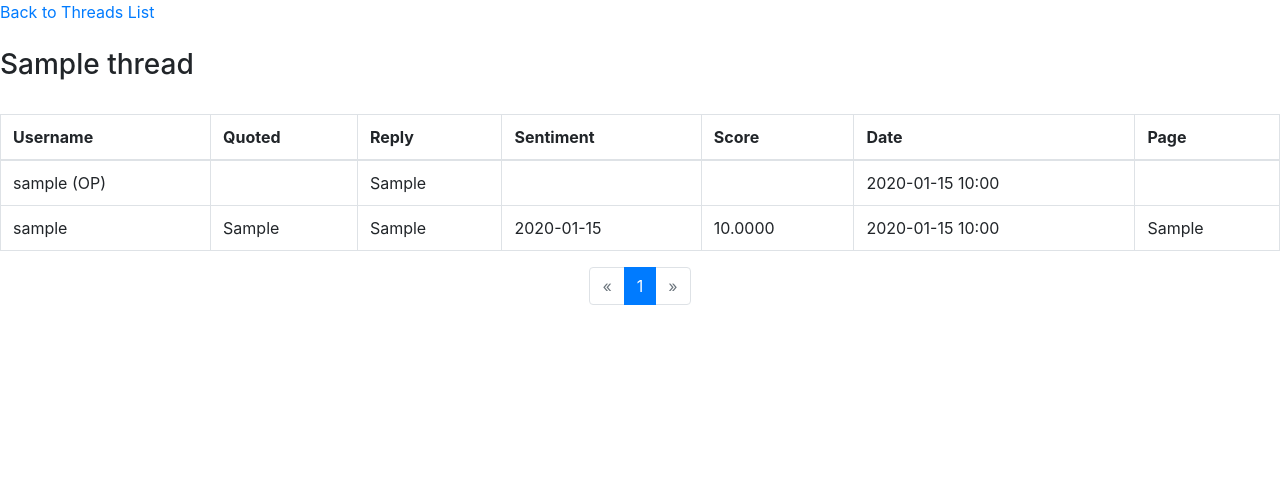
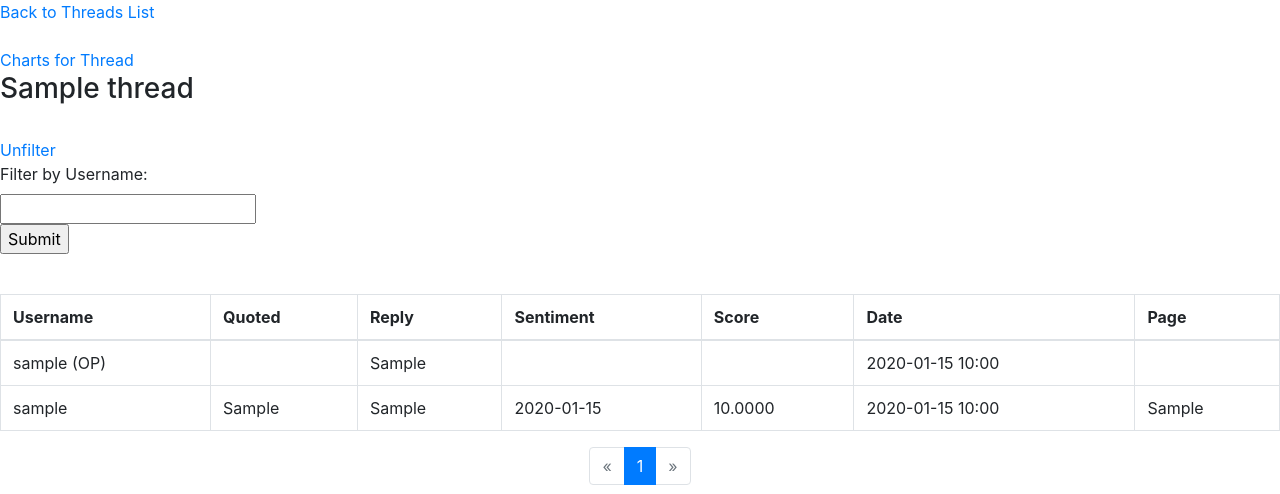
Before and after one commit to mmcd2886/django-forum, a Django app: page /polls/1/ in a window 1280 px wide. Shown: the top 494 px of the page. Run offline with Django 3.2, Linux system fonts and the light colour scheme; tables that the repository leaves empty hold one stand-in row (values such as "Sample post"); some libraries are stand-ins or nearby versions.

Commit message:
Fixed issue where sentiment piechart did not have the right counts for each sentiment category

```diff
--- a/mysite/polls/templates/polls/detail.html
+++ b/mysite/polls/templates/polls/detail.html
@@ -9,7 +9,17 @@ https://simpleisbetterthancomplex.com/tutorial/2016/08/03/how-to-paginate-with-d
 <a href="{% url 'polls:index'%}">Back to Threads List</a>
 <br>
 <br>
+<a href="{% url 'polls:pie_chart' thread_info.thread_id %}">Charts for Thread</a>
+<br>
 <h3>{{ thread_info.title }}</h3>
+<br>
+<a href="{% url 'polls:detail' thread_info.thread_id %}">Unfilter</a>
+<!--filter by user name form-->
+<form method="POST">{% csrf_token %}
+  <label for="fname">Filter by Username:</label><br>
+  <input type="text" id="fname" name="fname"><br>
+  <input type="submit" value="Submit">
+</form>
 <br>
 <div>
 <table class="table table-bordered">
--- a/mysite/polls/views.py
+++ b/mysite/polls/views.py
@@ -39,10 +39,21 @@ def index(request):
 
 
 def detail(request, thread_id):
+    # if will run when filtering by username
+    if request.method == 'POST':
+        username_filter = request.POST['fname']
+        print(username_filter)
+
+        # posts should be changed to post_list. This section is interim until i figure out pagination
+        posts = Posts.objects.filter(thread_id=thread_id).filter(username=username_filter).order_by('date_time')
+        thread_info = Threads.objects.get(thread_id=thread_id)
+        context = {'posts': posts, 'thread_info': thread_info}
+        return render(request, 'polls/detail.html', context)
+    else:  # get the replies from the thread
+        post_list = Posts.objects.filter(thread_id=thread_id).order_by('date_time')
     # get data for the thread so that you can display information for it in charts.html
     thread_info = Threads.objects.get(thread_id=thread_id)
-    # get the replies from the thread
-    post_list = Posts.objects.filter(thread_id=thread_id).order_by('date_time')
+
     # get the page number from the URL
     page_number = request.GET.get('page', 1)
 
@@ -72,12 +83,19 @@ def detail(request, thread_id):
 def pie_chart(request, thread_id):
     # if statement will run when a date range is submitted on the charts page. This will filter out any posts not
     # within the date range
-    if request.method == 'POST':
+    if request.method == 'POST' and 'start_date' in request.POST:
         date_picker_start_date = request.POST['start_date']
         date_picker_end_date = request.POST['end_date']
         print(date_picker_start_date, " - ", date_picker_end_date)
-        replies_from_thread_df = pd.DataFrame.from_records(Posts.objects.filter(thread_id=thread_id).filter(date_time__range=[date_picker_start_date, date_picker_end_date]).values())
-        #print(thread_info)
+        replies_from_thread_df = pd.DataFrame.from_records(Posts.objects.filter(thread_id=thread_id).filter(
+            date_time__range=[date_picker_start_date, date_picker_end_date]).values())
+    # statement will run if username is submitted in the form. Will only show charts for this username
+    elif request.method == 'POST' and 'fname' in request.POST:
+        username_filter = request.POST['fname']
+        print(username_filter)
+        replies_from_thread_df = pd.DataFrame.from_records(
+            Posts.objects.filter(thread_id=thread_id).filter(username=username_filter).values())
+    # will run when page first loads, and no form submissions have been made on the page.
     else:
         # after thread link is clicked, use thread_id to filter replies for only that thread.
         # Convert this returned sql to a dataframe
@@ -89,28 +107,38 @@ def pie_chart(request, thread_id):
     date_of_first_reply = df_for_getting_dates.date_time.min()
     date_of_last_reply = df_for_getting_dates.date_time.max()
 
-    # get the dates of the first last replies after the dates have been filtered within a date range using the date picker
+    # get the dates of the first last replies after the dates have been filtered within a date range using the date
+    # picker
     date_of_first_reply_in_date_range = replies_from_thread_df.date_time.min()
     date_of_last_reply_in_date_range = replies_from_thread_df.date_time.max()
-
 
     # get data for the thread so that you can display information for it in charts.html
     thread_info = Threads.objects.get(thread_id=thread_id)
 
     # labels to pass to charts.html for the sentiment pie chart
-    sentiment_pie_chart_labels = ["Negative", "Neutral", "Positive"]
+    sentiment_pie_chart_labels = ["Positive", "Negative", "Neutral"]
 
     # pie chart sentiment with quotes
-    # groupby the sentiment column (pos. neg. neut.) add up each and create the total sentiment column
-    sentiment_with_quotes_df = replies_from_thread_df.groupby(["sentiment"]).size().reset_index(name="total sentiment")
-    sentiment_with_quotes_data = sentiment_with_quotes_df["total sentiment"].tolist()
+    # find the number of occurrences of Pos, Neg, Neut in sentiment column.
+    quotes_sentiment_count_list = []
+    quotes_df = replies_from_thread_df[replies_from_thread_df["quoted"] == "quote"]
+    for sentiment in sentiment_pie_chart_labels:
+        if sentiment in quotes_df['sentiment'].values:
+            quotes_sentiment_count_list.append(quotes_df['sentiment'].value_counts()[sentiment])
+        else:
+            quotes_sentiment_count_list.append(0)
+    print(quotes_sentiment_count_list)
 
-    # pie chart sentiment without quotes
-    # groupby the sentiment column (pos. neg. neut.) add up each a create the total sentiment column, but do not
-    # include replies that have quotes from other users because this could impact overall sentiment.
+    # pie chart sentiment without quoted replies
+    # find the number of occurrences of Pos, Neg, Neut in sentiment column.
+    no_quotes_sentiment_count_list = []
     no_quotes_df = replies_from_thread_df[replies_from_thread_df["quoted"] == "No quote"]
-    sentiment_no_quotes_df = no_quotes_df.groupby(["sentiment"]).size().reset_index(name="total sentiment")
-    sentiment_no_quotes_data = sentiment_no_quotes_df["total sentiment"].tolist()
+    for sentiment in sentiment_pie_chart_labels:
+        if sentiment in no_quotes_df['sentiment'].values:
+            no_quotes_sentiment_count_list.append(no_quotes_df['sentiment'].value_counts()[sentiment])
+        else:
+            no_quotes_sentiment_count_list.append(0)
+    print(no_quotes_sentiment_count_list)
 
     # Total Replies on a day in Chron order bar chart
     # Groupby Day using freq='D' and then find the size() and add it to the column Total Replies which will tally
@@ -172,8 +200,8 @@ def pie_chart(request, thread_id):
 
     context = {'thread_info': thread_info,
                'sentiment_pie_chart_labels': sentiment_pie_chart_labels,
-               'sentiment_with_quotes_data': sentiment_with_quotes_data,
-               'sentiment_no_quotes_data': sentiment_no_quotes_data,
+               'quotes_sentiment_count_list': quotes_sentiment_count_list,
+               'sentiment_no_quotes_data': no_quotes_sentiment_count_list,
                'total_replies_datetime_bar_chart_labels': total_replies_datetime_bar_chart_labels,
                'total_replies_datetime_bar_chart_data': total_replies_datetime_bar_chart_data,
                'total_replies_by_username_labels': total_replies_by_username_labels,
```
Also changed, not shown: mysite/polls/templates/polls/charts.html (+45 -37 lines).
